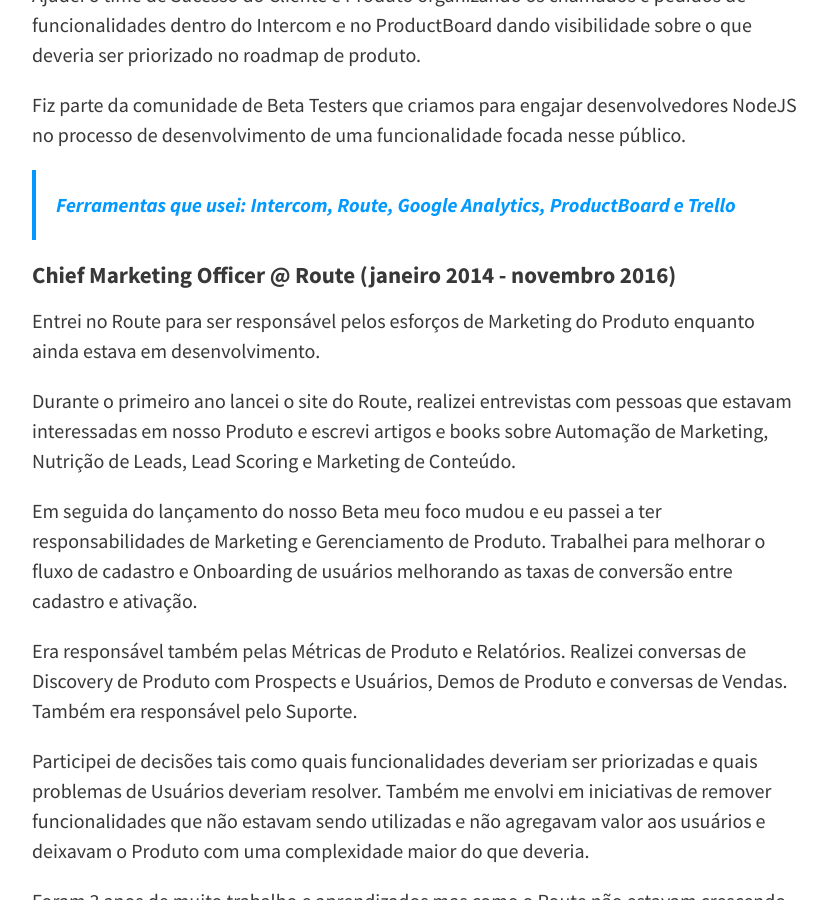
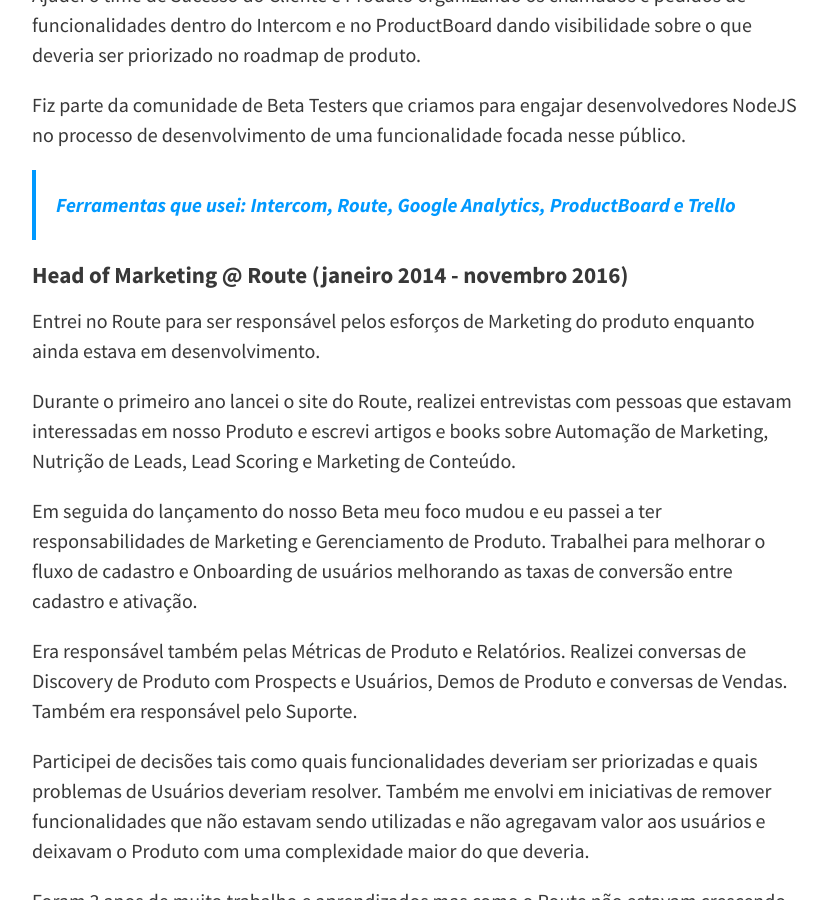
Before and after one commit to felipecbarbosa/felipecbarbosa.github.io, a Jekyll site: the page built from sobre.md, in a window 1280 px wide and 900 px high, scrolled down 4945 px. Shown: the whole window, without its empty margins (224-1051 px from the left). Built offline with Jekyll 4.4.1, drawn with Linux system fonts in a browser that asks for light colours; nearby versions of some CDN libraries; comment, search, counter and statistics services are not loaded.

Commit message:
Changed sobre

```diff
--- a/sobre.md
+++ b/sobre.md
@@ -106,9 +106,9 @@ Fiz parte da comunidade de Beta Testers que criamos para engajar desenvolvedores
 
 > Ferramentas que usei: Intercom, Route, Google Analytics, ProductBoard e Trello
 
-#### Chief Marketing Officer @ Route (janeiro 2014 - novembro 2016)
+#### Head of Marketing @ Route (janeiro 2014 - novembro 2016)
 
-Entrei no Route para ser responsável pelos esforços de Marketing do Produto enquanto ainda estava em desenvolvimento.
+Entrei no Route para ser responsável pelos esforços de Marketing do produto enquanto ainda estava em desenvolvimento.
 
 Durante o primeiro ano lancei o site do Route, realizei entrevistas com pessoas que estavam interessadas em nosso Produto e escrevi artigos e books sobre Automação de Marketing, Nutrição de Leads, Lead Scoring e Marketing de Conteúdo.
 
```
